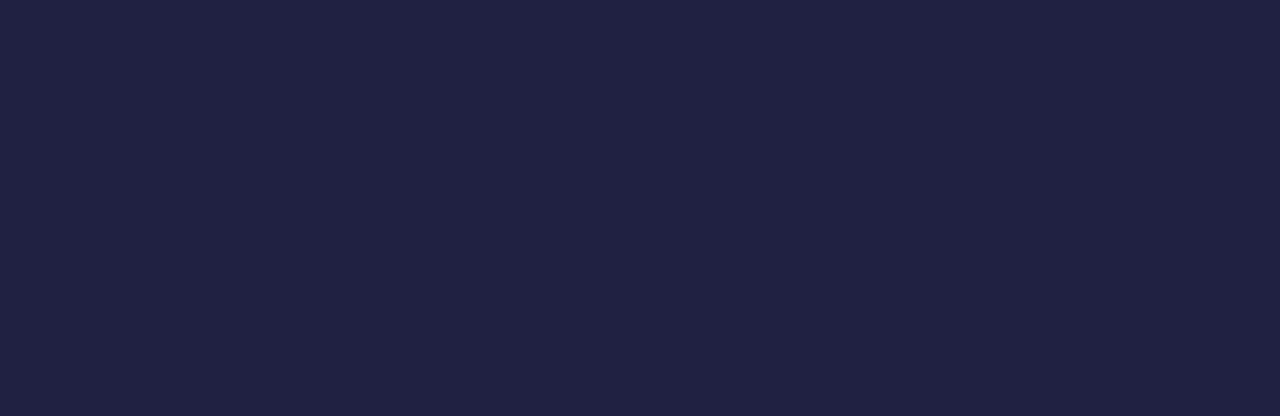
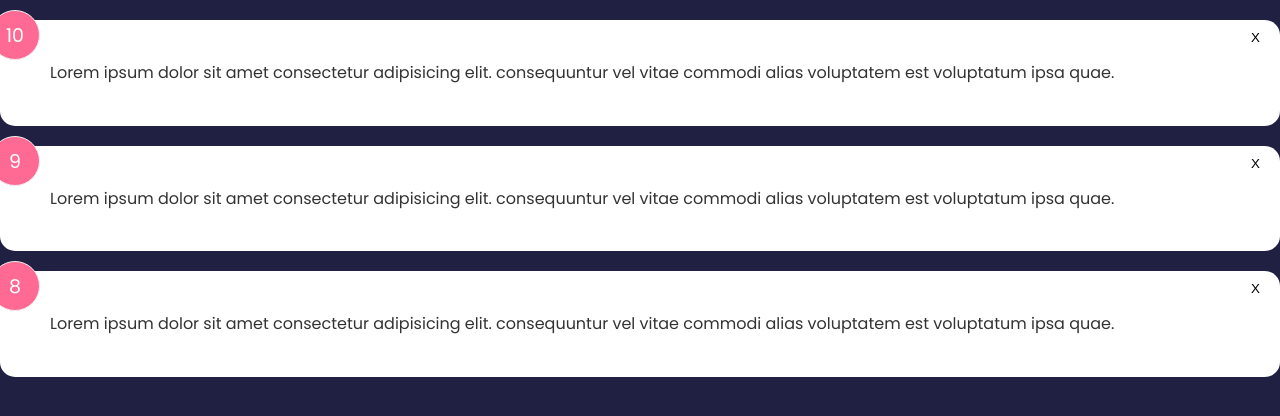
Before and after one commit to rajbahakdanyu/sevelte_cc, a Svelte app: page / in a window 1280 px wide. Shown: the top 416 px of the page. Built offline with nearby package versions, Linux system fonts and the light colour scheme.

Commit message:
Updated feedbackitme

```diff
--- a/src/components/FeedbackItem.svelte
+++ b/src/components/FeedbackItem.svelte
@@ -1,3 +1,45 @@
 <script>
+    import { FeedbackStore } from "../stores"
+    import Card from "./Card.svelte"
     export let item
+    const handleDelete = (itemId) => {
+        FeedbackStore.update((currentFeedback) => {
+            return currentFeedback.filter((item) => item.id != itemId)
+        })
+    }
 </script>
+
+<Card>
+    <div class="num-display">
+        {item.rating}
+    </div>
+    <button class="close" on:click={() => handleDelete(item.id)}>X</button>
+    <p class="text-display">
+        {item.text}
+    </p>
+</Card>
+
+<style>
+    .num-display {
+        position: absolute;
+        top: -10px;
+        left: -10px;
+        width: 50px;
+        height: 50px;
+        background: #ff6a95;
+        color: #fff;
+        border: 1px #eee solid;
+        border-radius: 50%;
+        padding: 10px;
+        text-align: center;
+        font-size: 19px;
+    }
+    .close {
+        position: absolute;
+        top: 10px;
+        right: 20px;
+        cursor: pointer;
+        background: none;
+        border: none;
+    }
+</style>
```
